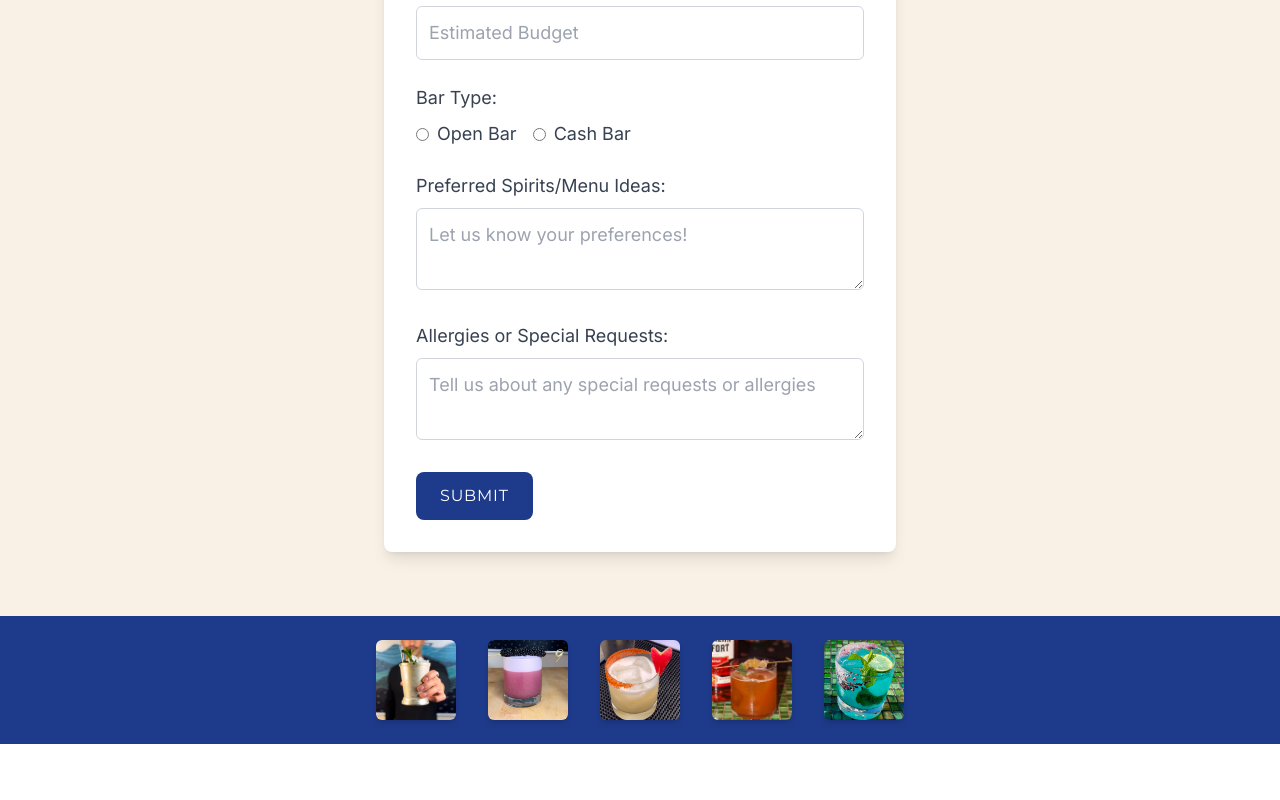
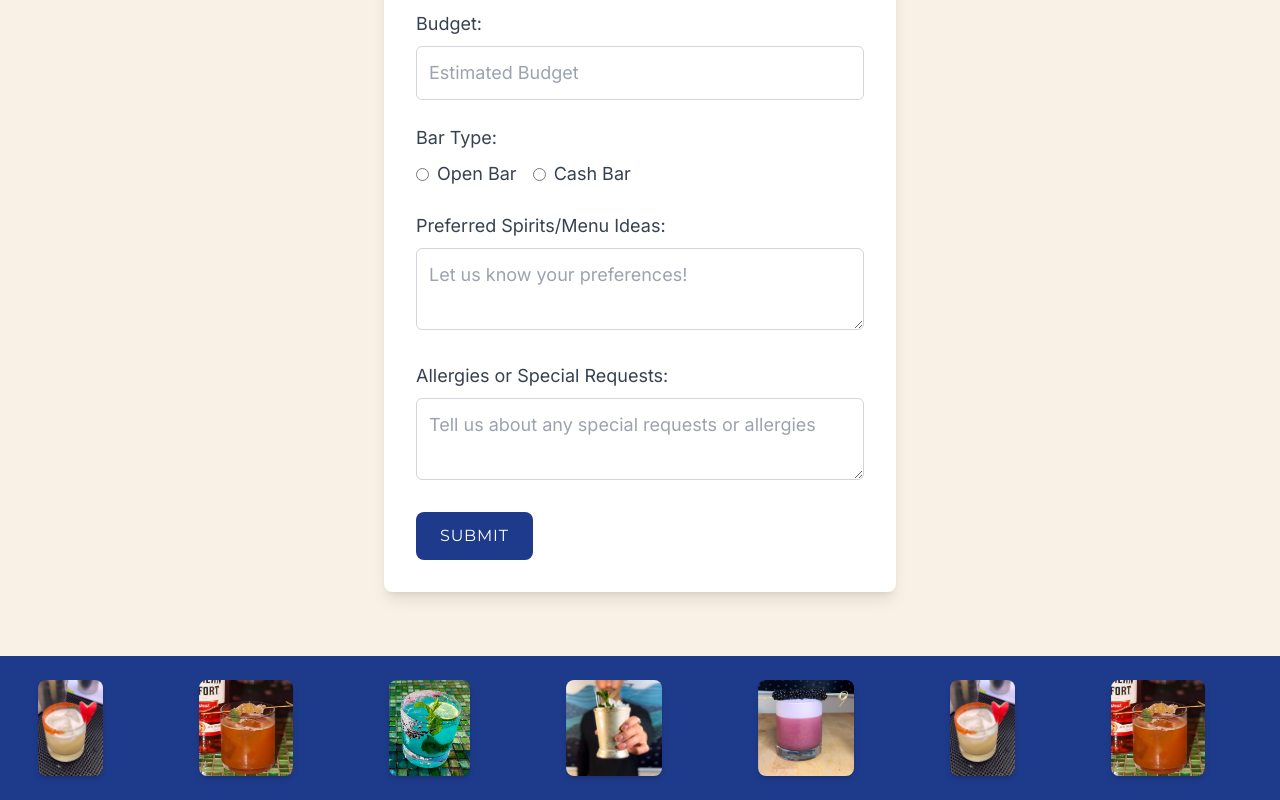
Before and after one commit to IsraelBain/twosailors-react-site, a React (Create React App) app: page / in a window 1280 px wide. Shown: the part 1538-2338 px from the top of the page. Before the commit the page ends 2282 px from the top, so only its background shows below. Built offline with nearby package versions, Linux system fonts and the light colour scheme.

Commit message:
added infinite scroll on footer images

```diff
--- a/src/components/Footer.js
+++ b/src/components/Footer.js
@@ -1,4 +1,5 @@
 import React from "react";
+import { motion } from "framer-motion"; // Import Framer Motion
 
 // Import drink images
 import coldcock from "../assets/coldcock.jpg";
@@ -7,18 +8,33 @@ import applecock from "../assets/applecock.jpg";
 import comfortcock from "../assets/comfortcock.jpg";
 import sirenacock from "../assets/sirenacock.jpeg";
 
+const images = [coldcock, bluecock, applecock, comfortcock, sirenacock];
+
 const Footer = () => {
   return (
-    <footer className="flex justify-center items-center gap-8 py-6 bg-blue-900">
-      {/* Drink Images */}
-      {[coldcock, bluecock, applecock, comfortcock, sirenacock].map((image, index) => (
+    <footer className="relative overflow-hidden bg-blue-900 py-6">
+      <div className="w-full flex justify-center">
+        <motion.div
+          className="flex gap-24" // Increased spacing between images
+          animate={{ x: ["0%", "-100%"] }} // Moves infinitely from right to left
+          transition={{
+            repeat: Infinity, // Continuous loop
+            repeatType: "loop", // Ensures no sudden glitch
+            duration: 25, // Slower speed
+            ease: "linear", // Smooth movement
+          }}
+        >
+          {/* Duplicate images to make sure it feels like an infinite loop */}
+          {[...images, ...images, ...images].map((image, index) => (
             <img
               key={index}
               src={image}
               alt={`Drink ${index + 1}`}
-          className="w-20 h-20 rounded-md object-cover shadow-md transition-transform duration-300 hover:scale-110"
+              className="w-24 h-24 rounded-lg object-cover shadow-md"
             />
           ))}
+        </motion.div>
+      </div>
     </footer>
   );
 };
--- a/src/components/Navbar.js
+++ b/src/components/Navbar.js
@@ -6,12 +6,13 @@ const Navbar = () => {
   return (
     <nav className="bg-blue-900 text-white fixed top-0 w-full z-50 flex justify-between items-center px-10 py-4 font-sans">
 
-      {/* Logo */}
-      <img src={logo} alt="Two Sailors Bartending Logo" className="h-24 w-36" />
+      {/* Clickable Logo */}
+      <Link to="/" className="flex items-center">
+        <img src={logo} alt="Two Sailors Bartending Logo" className="h-24 w-36 cursor-pointer" />
+      </Link>
 
       {/* Navigation Links */}
       <ul className="nav-links flex gap-6 text-lg font-semibold tracking-wide font-sans">
-
         <li>
           <Link to="/" className="hover:text-orange-500 text-lg font-sans">
             Home
--- a/src/pages/AboutUs.js
+++ b/src/pages/AboutUs.js
@@ -23,7 +23,7 @@ const AboutUs = () => {
         </div>
 
         {/* About Us Section */}
-        <div className="text-center max-w-4xl">
+        <div className="text-center max-w-xl mb-7">
           <h1 className="text-6xl font-bold text-gray text-center font-serif leading-tight tracking-wide">About Us</h1>
 
           <div className="flex flex-wrap justify-center gap-12">
--- a/src/pages/LandingPage.js
+++ b/src/pages/LandingPage.js
@@ -53,7 +53,7 @@ const LandingPage = () => {
 
       {/* Centered Content Area (Ensures Proper Spacing) */}
       <main className="flex flex-col items-center justify-center flex-grow py-16">
-      <h2 className="text-4xl font-semibold text-gray-800 font-serif">
+      <h2 className="text-5xl font-semibold text-gray-800 font-serif mb-8">
 
           Book Us for Your Event!
         </h2>
```
Lines whose indentation alone changed are shown as unchanged.
